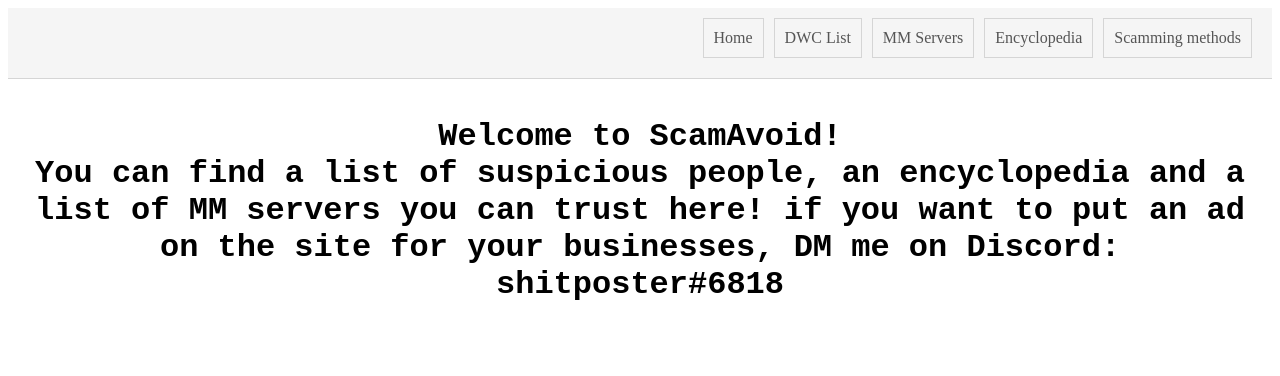
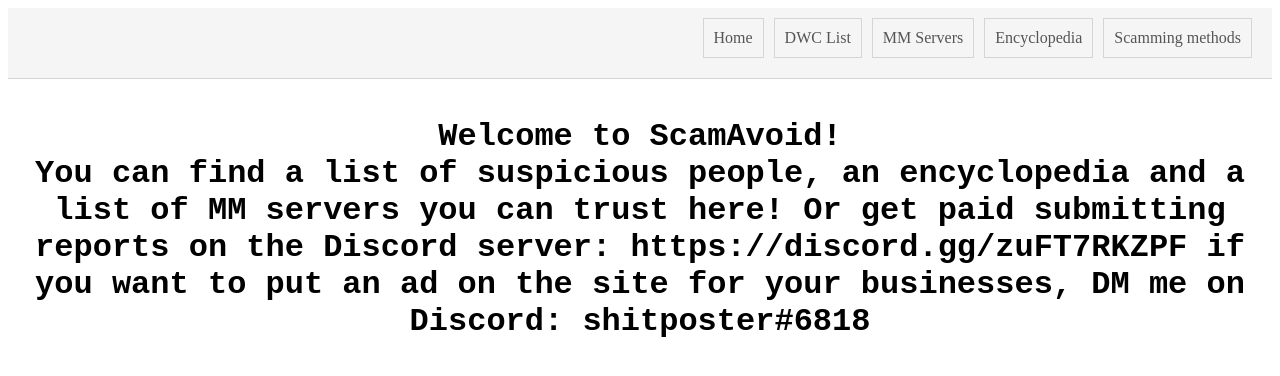
Before and after one commit to FancySpirits/shidposter.github.io, a plain HTML site: page index.html in a window 1280 px wide. Drawn offline with Linux system fonts and the light colour scheme.

Commit message:
Update index.html

```diff
--- a/index.html
+++ b/index.html
@@ -48,7 +48,7 @@
 
     <div id="main_page" style="text-align: center;">
         <h1 style="font-family: 'Courier New', Courier, monospace;">Welcome to ScamAvoid!<br>
-            You can find a list of suspicious people, an encyclopedia and a list of MM servers you can trust here!
+            You can find a list of suspicious people, an encyclopedia and a list of MM servers you can trust here! Or get paid submitting reports on the Discord server: https://discord.gg/zuFT7RKZPF
             if you want to put an ad on the site for your businesses, DM me on Discord: shitposter#6818</h1>
     </div>
 
```
